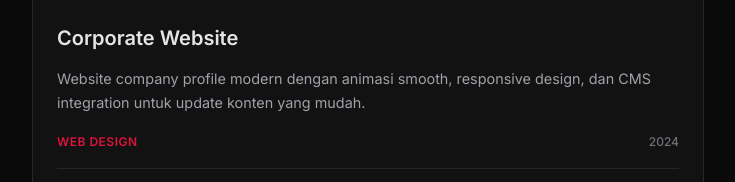
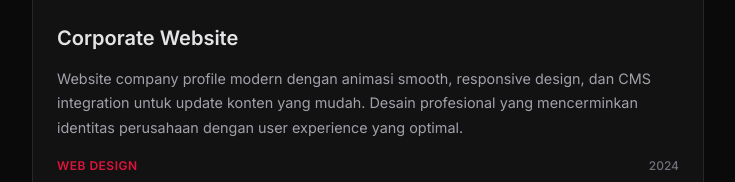
Before and after one commit to mhnaufal16/mhnaufal_, a website: page public/index.html in a window 1280 px wide. Shown: the part 5738-5920 px from the top of the page, without its empty margins (232-967 px from the left). Drawn offline with Linux system fonts and the light colour scheme.

Commit message:
update again

```diff
--- a/public/index.html
+++ b/public/index.html
@@ -301,7 +301,7 @@
                     </div>
                     <div class="portfolio-content">
                         <h3 class="portfolio-title">Corporate Website</h3>
-                        <p class="portfolio-description">Website company profile modern dengan animasi smooth, responsive design, dan CMS integration untuk update konten yang mudah.</p>
+                        <p class="portfolio-description">Website company profile modern dengan animasi smooth, responsive design, dan CMS integration untuk update konten yang mudah. Desain profesional yang mencerminkan identitas perusahaan dengan user experience yang optimal.</p>
                         <div class="portfolio-meta">
                             <span class="portfolio-category">Web Design</span>
                             <span class="portfolio-year">2024</span>
--- a/public/js/modal.js
+++ b/public/js/modal.js
@@ -13,6 +13,13 @@ const portfolioData = {
         description: 'Platform e-commerce full-featured dengan fitur shopping cart, checkout system, payment gateway integration, product management, dan admin dashboard. Sistem inventory management yang terintegrasi untuk tracking stok produk secara real-time. Dilengkapi dengan fitur user authentication, product reviews, wishlist, order tracking, dan reporting system yang komprehensif.',
         images: ['images/ecommerce1.jpg', 'images/ecommerce2.jpg', 'images/ecommerce3.jpg'],
         techStack: ['Laravel', 'Tailwind CSS', 'MySQL', 'PHP', 'Payment Gateway', 'RESTful API']
+    },
+    'corporate': {
+        title: 'Corporate Website',
+        subtitle: 'Web Desain | 2024',
+        description: 'Website company profile modern dengan animasi smooth, responsive design, dan CMS integration untuk update konten yang mudah. Desain profesional yang mencerminkan identitas perusahaan dengan user experience yang optimal. Dilengkapi dengan content management system (Contentful) yang memudahkan tim untuk mengupdate konten website tanpa perlu coding. Website ini dibangun dengan teknologi modern Next.js untuk performa yang cepat dan SEO-friendly, serta menggunakan Tailwind CSS untuk styling yang konsisten dan maintainable.',
+        images: ['images/companyprofile1.png', 'images/companyprofile2.png'],
+        techStack: ['Next.js', 'Tailwind CSS', 'Contentful', 'React', 'SEO Optimization', 'Responsive Design']
     },
     'jejakembun': {
         title: 'Booking Platform - Jejak Embun',
```
